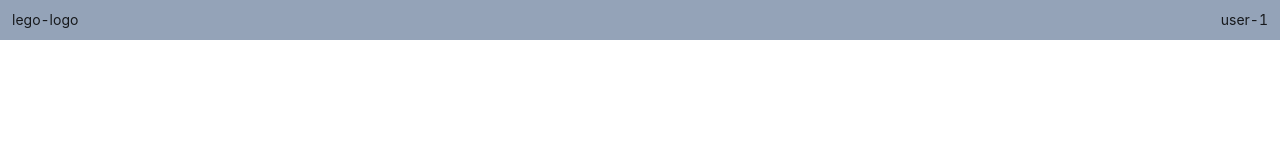
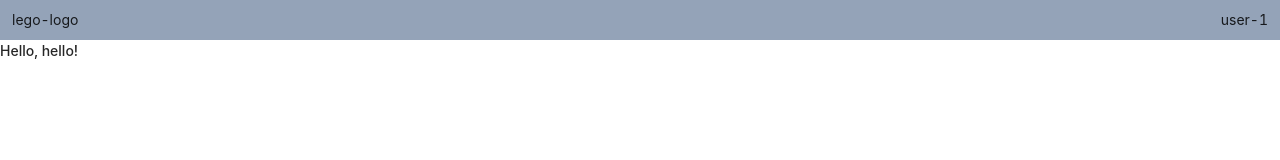
Before and after one commit to 13ruceYu/lego-ui, a Vue app: page /home in a window 1280 px wide. Shown: the top 160 px of the page. Built offline with nearby package versions, Linux system fonts and the light colour scheme.

Commit message:
chore: config tsx

```diff
--- a/package.json
+++ b/package.json
@@ -28,6 +28,7 @@
     "@types/uuid": "^9.0.1",
     "@typescript-eslint/parser": "^5.57.1",
     "@vitejs/plugin-vue": "^4.1.0",
+    "@vitejs/plugin-vue-jsx": "^3.0.1",
     "autoprefixer": "^10.4.14",
     "eslint": "^8.38.0",
     "eslint-config-prettier": "^8.8.0",
--- a/src/views/home/Home.vue
+++ b/src/views/home/Home.vue
@@ -1,6 +1,11 @@
+<script lang="ts" setup>
+import Hello from '@/components/Hello'
+</script>
+
 <template>
   <nav class="flex justify-between bg-slate-400 h-10 items-center px-3">
     <div class="logo">lego-logo</div>
     <div class="user-info">user-1</div>
   </nav>
+  <Hello name="hello"></Hello>
 </template>
--- a/vite.config.ts
+++ b/vite.config.ts
@@ -1,10 +1,11 @@
 import path from 'node:path'
 import { defineConfig } from 'vite'
 import vue from '@vitejs/plugin-vue'
+import vueJsx from '@vitejs/plugin-vue-jsx'
 
 // https://vitejs.dev/config/
 export default defineConfig({
-  plugins: [vue()],
+  plugins: [vue(), vueJsx()],
   resolve: {
     alias: {
       '@/': `${path.resolve(__dirname, 'src')}/`
```
Also changed, not shown: 1 other file (tests, documents, lock files or other folders).
